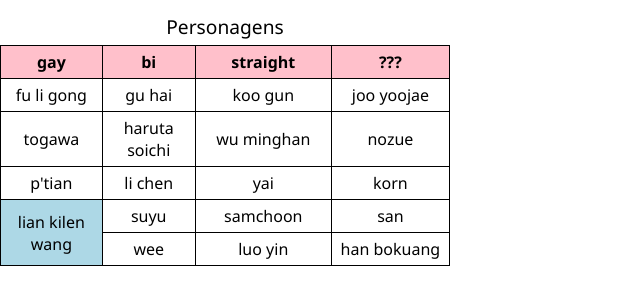
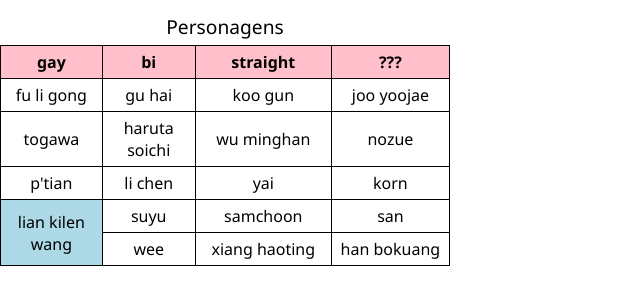
Before and after one commit to raphaelsobral/html-css, a plain HTML site: page exercicios/ex23/tabela003.html in a window 1280 px wide. Shown: the part 55-360 px from the top of the page, without its empty margins (0-640 px from the left). Drawn offline with Linux system fonts and the light colour scheme.

Commit message:
correção de tabela

```diff
--- a/exercicios/ex23/tabela003.html
+++ b/exercicios/ex23/tabela003.html
@@ -46,36 +46,10 @@
 </head>
 <body>
     <h1>Mesclagem de Células</h1>
+
+
     <table>
         <caption>Personagens</caption>
-        <!-- <thead>
-            <tr>
-                <th scope="col">Nome</th>
-                <th scope="col">Nome Real</th>
-                <th scope="col">Nascimento</th>
-                <th scope="col">País</th>
-                <th scope="col">Profissão</th>
-            </tr>
-        </thead>
-        <tbody>
-            <tr>
-                <td>Nic Liu</td>
-                <td>Nikihara Nian</td>
-                <td>2001</td>
-                <td>Coréia do Sul</td>
-                <td>Ator</td>
-            </tr>
-            <tr>
-                <td>Richie Kang</td>
-                <td>Richard Kang</td>
-                <td>1999</td>
-                <td>Canadá</td>
-                <td>Jogador de Futebol</td>
-            </tr>
-        </tbody>
-    </table> -->
-
-    <table>
         <thead>
             <tr>
                 <th scope="col">gay</th>
@@ -111,7 +85,7 @@
             </tr>
             <tr>
                 <td>wee</td>
-                <td>luo yin</td>
+                <td>xiang haoting</td>
                 <td>han bokuang</td>
             </tr>
 
```
